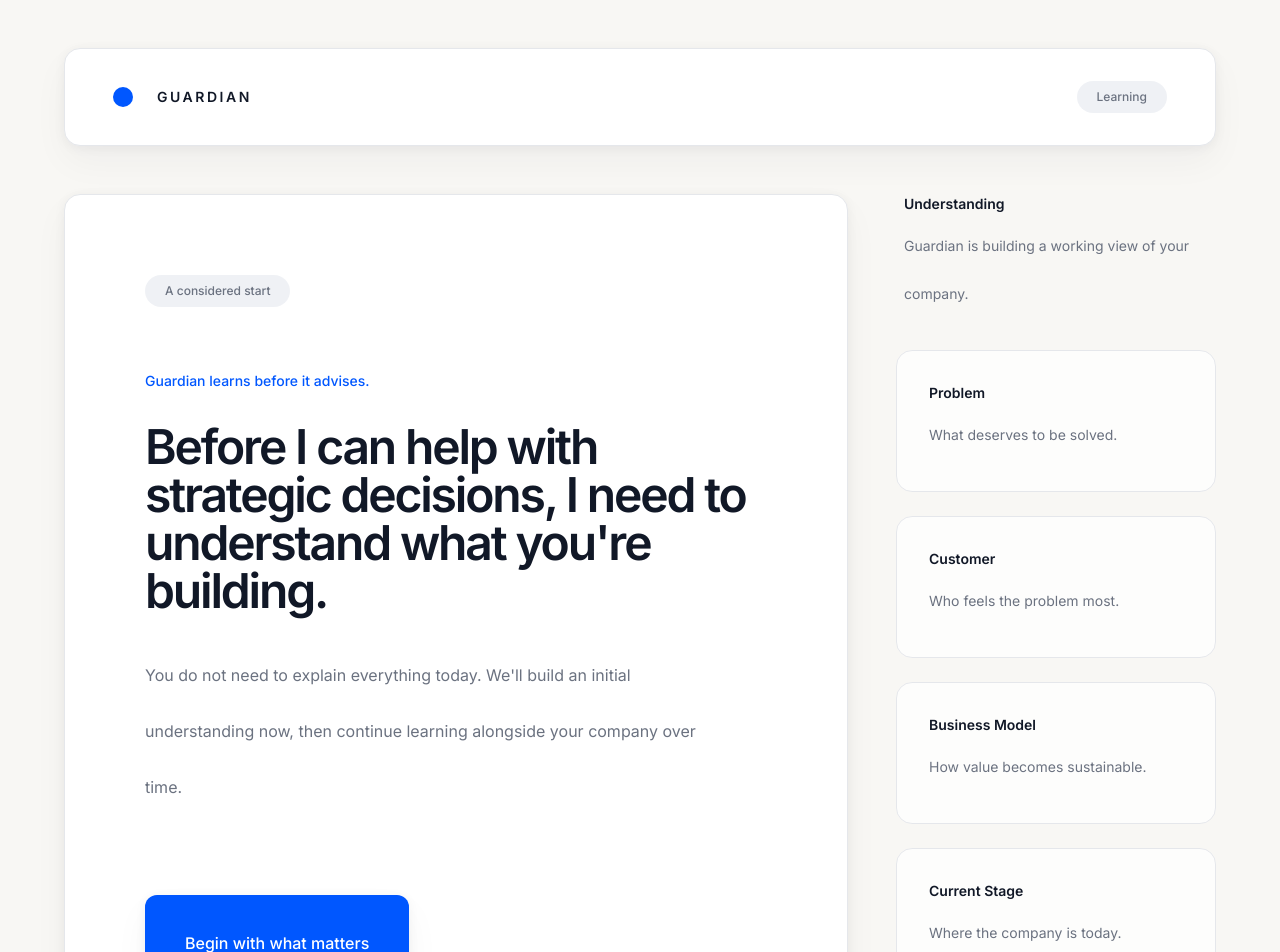
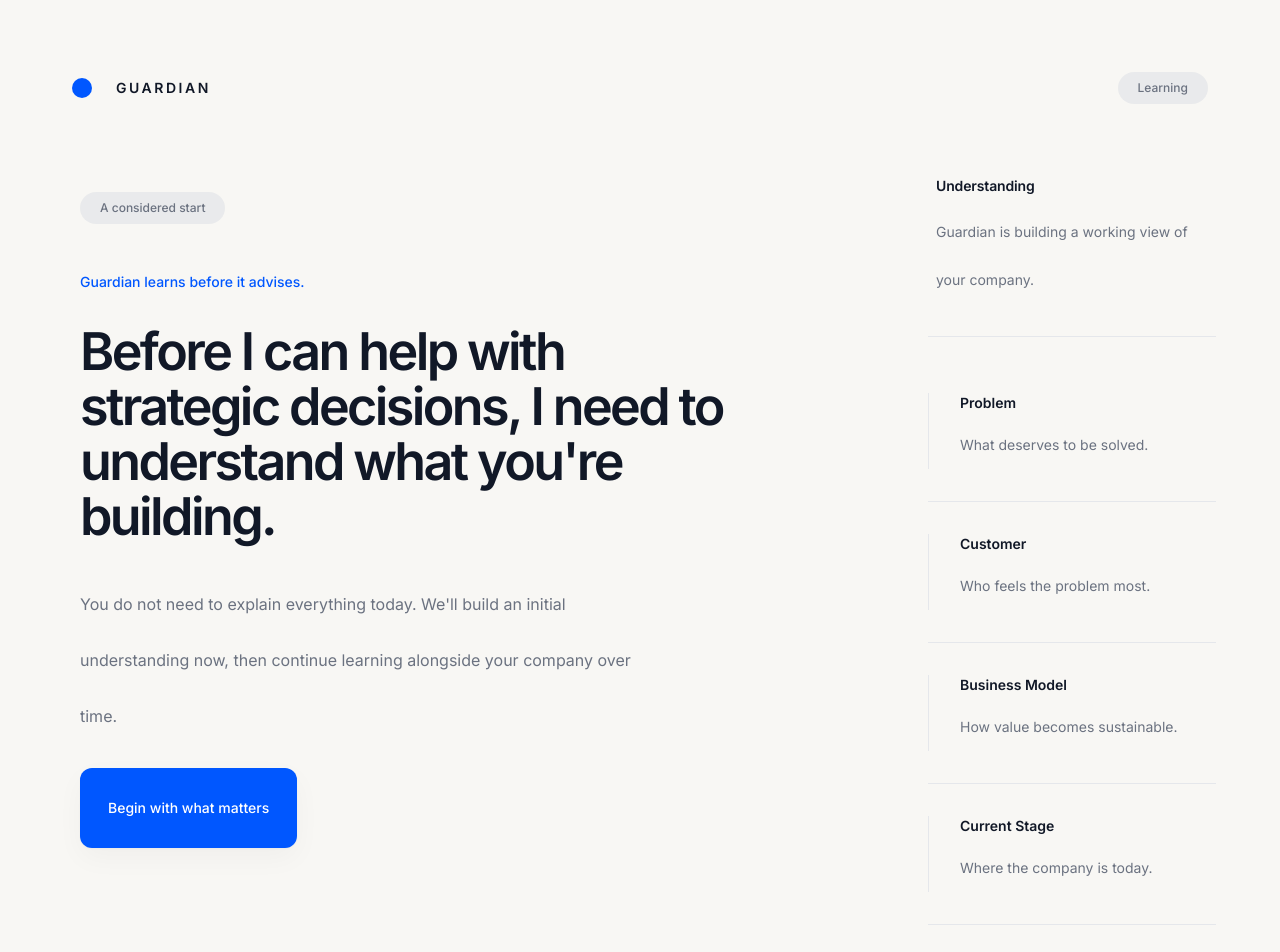
Before and after one commit to Abdurrahman99max/guardian, a Next.js app: page / in a window 1280 px wide. Shown: the top 952 px of the page. Built offline with nearby package versions, Linux system fonts and the light colour scheme.

Commit message:
feat: premium experience polish

```diff
--- a/components/ui/button.tsx
+++ b/components/ui/button.tsx
@@ -9,16 +9,17 @@ const buttonVariants = cva(
   {
     variants: {
       variant: {
-        primary: 'bg-guardian-blue text-surface shadow-card hover:bg-guardian-blue/90',
+        primary:
+          'bg-guardian-blue text-surface shadow-card hover:bg-guardian-blue/90 hover:shadow-floating',
         secondary: 'bg-surface text-text-primary shadow-card hover:bg-foundation',
-        outline: 'border border-border-soft bg-transparent text-text-primary hover:bg-surface',
-        ghost: 'text-text-secondary hover:bg-surface hover:text-text-primary',
+        outline: 'border border-border-soft/70 bg-transparent text-text-primary hover:bg-surface',
+        ghost: 'text-text-secondary hover:bg-surface/80 hover:text-text-primary',
       },
       size: {
         sm: 'h-9 px-3 text-sm',
-        default: 'h-11 px-4 text-sm',
-        lg: 'h-12 px-5 text-base',
-        icon: 'size-11',
+        default: 'h-10 px-3.5 text-sm',
+        lg: 'h-11 px-4 text-base',
+        icon: 'size-10',
       },
     },
     defaultVariants: { variant: 'primary', size: 'default' },
--- a/components/ui/card.tsx
+++ b/components/ui/card.tsx
@@ -5,7 +5,7 @@ import { cn } from '@/lib/utils';
 function Card({ className, ...props }: HTMLAttributes<HTMLDivElement>) {
   return (
     <div
-      className={cn('rounded-card border-border-soft bg-surface shadow-card border', className)}
+      className={cn('rounded-card border-border-soft/60 bg-surface shadow-card border', className)}
       {...props}
     />
   );
--- a/components/ui/textarea.tsx
+++ b/components/ui/textarea.tsx
@@ -6,7 +6,7 @@ function Textarea({ className, ...props }: TextareaHTMLAttributes<HTMLTextAreaEl
   return (
     <textarea
       className={cn(
-        'rounded-control border-border-soft bg-surface text-text-primary placeholder:text-text-secondary duration-fast focus:border-guardian-blue min-h-28 w-full resize-y border px-3 py-2.5 text-sm transition-colors focus:outline-none disabled:cursor-not-allowed disabled:opacity-50',
+        'rounded-writing border-border-soft/60 bg-surface text-text-primary placeholder:text-text-secondary duration-fast focus:border-guardian-blue min-h-28 w-full resize-y border px-4 py-3 text-[15px] leading-7 transition-colors focus:outline-none disabled:cursor-not-allowed disabled:opacity-50',
         className,
       )}
       {...props}
--- a/features/guardian-learns/guardian-learns-experience.tsx
+++ b/features/guardian-learns/guardian-learns-experience.tsx
@@ -106,9 +106,9 @@ function GuardianLearnsExperience() {
   }
 
   return (
-    <main className="bg-foundation min-h-screen px-3 py-3 sm:px-6 sm:py-6">
-      <div className="max-w-content mx-auto flex flex-col gap-6">
-        <header className="rounded-card border-border-soft bg-surface shadow-card flex items-center justify-between border px-5 py-4 sm:px-6">
+    <main className="bg-foundation min-h-screen px-4 py-5 sm:px-6 sm:py-8">
+      <div className="max-w-content mx-auto flex flex-col gap-8">
+        <header className="flex items-center justify-between px-1 py-1">
           <div className="flex items-center gap-3">
             <span aria-hidden className="bg-guardian-blue size-2.5 rounded-full" />
             <span className="text-text-primary text-sm font-semibold tracking-[0.18em] uppercase">
@@ -118,7 +118,7 @@ function GuardianLearnsExperience() {
           <Badge variant="learning">Learning</Badge>
         </header>
 
-        <div className="grid items-start gap-6 lg:grid-cols-[minmax(0,1fr)_20rem]">
+        <div className="grid items-start gap-8 lg:grid-cols-[minmax(0,1fr)_18rem] xl:gap-12">
           <section aria-live="polite" className="min-w-0">
             <AnimatePresence mode="wait">
               {view === 'introduction' && (
@@ -158,14 +158,16 @@ function GuardianLearnsExperience() {
             </AnimatePresence>
           </section>
 
-          <aside className="space-y-4 lg:sticky lg:top-6">
-            <div className="px-1">
-              <p className="text-text-primary text-sm font-semibold">Understanding</p>
-              <p className="text-text-secondary mt-1 text-sm leading-6">
+          <aside className="space-y-3 lg:sticky lg:top-8">
+            <div className="border-border-soft/60 border-b px-1 pb-4">
+              <p className="text-text-primary text-sm font-semibold tracking-[-0.01em]">
+                Understanding
+              </p>
+              <p className="text-text-secondary mt-1.5 text-sm leading-6">
                 Guardian is building a working view of your company.
               </p>
             </div>
-            <div className="space-y-3">
+            <div className="divide-border-soft/60 divide-y">
               {understandingAreas.map((area) => (
                 <UnderstandingCardItem
                   key={area.id}
@@ -219,8 +221,8 @@ function GuardianLearnsExperience() {
 function Introduction({ onBegin }: { onBegin: () => void }) {
   return (
     <motion.div initial="hidden" animate="visible" exit="exit" variants={cardReveal}>
-      <Card>
-        <CardHeader className="gap-8 p-6 sm:p-10">
+      <Card className="border-0 bg-transparent shadow-none">
+        <CardHeader className="gap-6 p-1 sm:p-2">
           <Badge variant="learning" className="w-fit">
             A considered start
           </Badge>
@@ -228,7 +230,7 @@ function Introduction({ onBegin }: { onBegin: () => void }) {
             <p className="text-guardian-blue text-sm font-medium">
               Guardian learns before it advises.
             </p>
-            <CardTitle className="text-4xl tracking-[-0.045em] sm:text-5xl">
+            <CardTitle className="text-4xl leading-[1.06] tracking-[-0.05em] sm:text-[3.25rem]">
               Before I can help with strategic decisions, I need to understand what you&apos;re
               building.
             </CardTitle>
@@ -238,10 +240,8 @@ function Introduction({ onBegin }: { onBegin: () => void }) {
             </p>
           </div>
         </CardHeader>
-        <CardContent className="px-6 pb-6 sm:px-10 sm:pb-10">
-          <Button size="lg" onClick={onBegin}>
-            Begin with what matters
-          </Button>
+        <CardContent className="px-1 pt-1 pb-1 sm:px-2">
+          <Button onClick={onBegin}>Begin with what matters</Button>
         </CardContent>
       </Card>
     </motion.div>
@@ -265,11 +265,11 @@ function PromptCard({
 }) {
   return (
     <motion.div initial="hidden" animate="visible" exit="exit" variants={cardReveal}>
-      <Card>
-        <CardHeader className="gap-5 p-6 sm:p-10">
+      <Card className="overflow-hidden">
+        <CardHeader className="gap-4 px-6 py-6 sm:px-8 sm:py-8">
           <Badge className="w-fit">Building understanding: {areaLabel}</Badge>
           <div className="space-y-3">
-            <CardTitle className="max-w-2xl text-3xl tracking-[-0.035em] sm:text-4xl">
+            <CardTitle className="max-w-2xl text-3xl leading-[1.12] tracking-[-0.04em] sm:text-[2.5rem]">
               {prompt.prompt}
             </CardTitle>
             <p className="text-text-secondary max-w-xl text-base leading-7">
@@ -277,16 +277,25 @@ function PromptCard({
             </p>
           </div>
         </CardHeader>
-        <CardContent className="space-y-5 px-6 pb-6 sm:px-10 sm:pb-10">
+        <CardContent className="bg-foundation/45 border-border-soft/45 space-y-4 border-t px-6 py-5 sm:px-8 sm:py-6">
+          <div className="rounded-writing border-border-soft/55 bg-surface focus-within:border-guardian-blue/50 focus-within:shadow-card duration-standard border transition-[border-color,box-shadow]">
+            <div className="flex items-center justify-between px-4 pt-3">
+              <span className="text-text-secondary text-xs font-medium tracking-[0.08em] uppercase">
+                Your perspective
+              </span>
+              <span className="text-learning text-xs">A working thought is enough.</span>
+            </div>
             <Textarea
+              className="min-h-36 border-0 bg-transparent px-4 pt-2 pb-4 shadow-none focus:border-0"
               value={response}
               onChange={(event) => onResponseChange(event.target.value)}
               placeholder="Share what feels most important."
               autoFocus
             />
+          </div>
           <div className="flex items-center justify-between gap-4">
-            <p className="text-text-secondary text-sm">
-              Guardian will reflect this back as its current understanding.
+            <p className="text-text-secondary text-xs leading-5">
+              Guardian will reflect this as a current interpretation.
             </p>
             <Button onClick={onSubmit}>
               {editing ? 'Update understanding' : 'Share with Guardian'}
@@ -309,8 +318,8 @@ function Reflection({
 }) {
   return (
     <motion.div initial="hidden" animate="visible" exit="exit" variants={cardReveal}>
-      <Card>
-        <CardHeader className="gap-6 p-6 sm:p-10">
+      <Card className="border-0 bg-transparent shadow-none">
+        <CardHeader className="gap-5 p-1 sm:p-2">
           <motion.div
             className="bg-guardian-blue/10 text-guardian-blue flex size-11 items-center justify-center rounded-full"
             variants={fadeUp}
@@ -319,7 +328,7 @@ function Reflection({
           </motion.div>
           <div className="space-y-3">
             <p className="text-guardian-blue text-sm font-medium">Understanding updated</p>
-            <CardTitle className="max-w-xl text-3xl tracking-[-0.035em] sm:text-4xl">
+            <CardTitle className="max-w-xl text-3xl leading-[1.12] tracking-[-0.04em] sm:text-[2.5rem]">
               {message}
             </CardTitle>
             <p className="text-text-secondary max-w-xl text-base leading-7">
@@ -328,7 +337,7 @@ function Reflection({
             </p>
           </div>
         </CardHeader>
-        <CardContent className="px-6 pb-6 sm:px-10 sm:pb-10">
+        <CardContent className="px-1 pt-2 pb-1 sm:px-2">
           <Button onClick={onContinue}>
             {final ? 'Review my understanding' : 'Continue learning'}
           </Button>
@@ -350,9 +359,9 @@ function Summary({
   return (
     <motion.div initial="hidden" animate="visible" exit="exit" variants={cardReveal}>
       <Card>
-        <CardHeader className="gap-4 p-6 sm:p-10">
+        <CardHeader className="gap-4 px-6 py-6 sm:px-8 sm:py-8">
           <p className="text-guardian-blue text-sm font-medium">My Current Understanding</p>
-          <CardTitle className="text-4xl tracking-[-0.045em] sm:text-5xl">
+          <CardTitle className="text-4xl leading-[1.06] tracking-[-0.05em] sm:text-[3.25rem]">
             Here is the working picture I&apos;ve built so far.
           </CardTitle>
           <p className="text-text-secondary max-w-2xl text-base leading-7">
@@ -360,11 +369,11 @@ function Summary({
             confident in some areas than others.
           </p>
         </CardHeader>
-        <CardContent className="space-y-4 px-6 pb-6 sm:px-10 sm:pb-10">
+        <CardContent className="space-y-3 px-6 pb-6 sm:px-8 sm:pb-8">
           {understandingAreas.map((area) => (
             <div
               key={area.id}
-              className="rounded-control border-border-soft bg-foundation border p-4"
+              className="rounded-control border-border-soft/55 bg-foundation/55 border px-4 py-3.5"
             >
               <div className="flex items-center justify-between gap-4">
                 <p className="text-text-primary font-medium">{area.label}</p>
@@ -376,7 +385,7 @@ function Summary({
               </p>
             </div>
           ))}
-          <div className="border-border-soft mt-8 border-t pt-6">
+          <div className="border-border-soft/60 mt-6 border-t pt-5">
             <p className="text-text-primary text-lg font-semibold">
               Does this reflect your company accurately?
             </p>
@@ -398,14 +407,14 @@ function Summary({
 function Transition() {
   return (
     <motion.div initial="hidden" animate="visible" variants={cardReveal}>
-      <Card>
-        <CardHeader className="gap-6 p-6 sm:p-10">
+      <Card className="border-0 bg-transparent shadow-none">
+        <CardHeader className="gap-5 p-1 sm:p-2">
           <div className="bg-success/10 text-success flex size-11 items-center justify-center rounded-full">
             <Check size={20} />
           </div>
           <div className="space-y-3">
             <p className="text-guardian-blue text-sm font-medium">Initial understanding created</p>
-            <CardTitle className="max-w-xl text-4xl tracking-[-0.045em] sm:text-5xl">
+            <CardTitle className="max-w-xl text-4xl leading-[1.06] tracking-[-0.05em] sm:text-[3.25rem]">
               We&apos;ve built an initial understanding together.
             </CardTitle>
             <p className="text-text-secondary max-w-xl text-base leading-7">
@@ -413,7 +422,7 @@ function Transition() {
             </p>
           </div>
         </CardHeader>
-        <CardContent className="px-6 pb-6 sm:px-10 sm:pb-10">
+        <CardContent className="px-1 pt-2 pb-1 sm:px-2">
           <Button disabled>Create account to continue</Button>
           <p className="text-text-secondary mt-3 text-sm">
             Account creation will be available in a future mission.
@@ -446,13 +455,13 @@ function UnderstandingCardItem({
       animate={latest ? { y: [0, -2, 0] } : undefined}
       transition={{ duration: 0.32 }}
     >
-      <Card
+      <div
         className={cn(
-          'duration-standard transition-colors',
-          card ? 'border-guardian-blue/20' : 'bg-surface/70 shadow-none',
+          'group duration-standard relative py-4 pl-4 transition-colors',
+          card ? 'before:bg-guardian-blue/75' : 'before:bg-border-soft',
+          'before:absolute before:inset-y-4 before:left-0 before:w-px',
         )}
       >
-        <CardContent className="p-4">
         <div className="flex items-start justify-between gap-3">
           <div>
             <p className="text-text-primary text-sm font-semibold">{area.label}</p>
@@ -466,9 +475,10 @@ function UnderstandingCardItem({
                 <Button
                   variant="ghost"
                   size="icon"
+                  className="-mt-2 -mr-2 opacity-70 transition-opacity group-hover:opacity-100"
                   aria-label={`Manage ${area.label} understanding`}
                 >
-                    <MoreHorizontal size={18} />
+                  <MoreHorizontal size={17} />
                 </Button>
               </DropdownMenuTrigger>
               <DropdownMenuContent align="end">
@@ -489,18 +499,17 @@ function UnderstandingCardItem({
           )}
         </div>
         {card && (
-            <div className="mt-3 flex items-center justify-between gap-3">
+          <div className="mt-2.5 flex items-center justify-between gap-3">
             <ConfidenceBadge confidence={area.confidence} />
             <span className="text-text-secondary text-xs">Understanding updated</span>
           </div>
         )}
         {card && card.context.length > 0 && (
-            <p className="border-border-soft text-text-secondary mt-3 border-t pt-3 text-xs leading-5">
+          <p className="border-border-soft/60 text-text-secondary mt-3 border-t pt-3 text-xs leading-5">
             Context: {card.context.join(' · ')}
           </p>
         )}
-        </CardContent>
-      </Card>
+      </div>
     </motion.div>
   );
 }
--- a/features/guardian-learns/model.ts
+++ b/features/guardian-learns/model.ts
@@ -86,7 +86,7 @@ export const learningPrompts: LearningPrompt[] = [
   {
     id: 'current-stage',
     areaId: 'current-stage',
-    prompt: 'What is most true about the company’s current stage?',
+    prompt: "What is most true about the company's current stage?",
     supportingText: 'For example: validating demand, building, selling, or finding repeatability.',
     reflection: 'That gives me better context for the decisions that are likely to matter next.',
     synthesize: (response) => `The company is currently ${response}.`,
--- a/styles/tokens.css
+++ b/styles/tokens.css
@@ -12,11 +12,12 @@
 
   --radius-card: 1rem;
   --radius-control: 0.75rem;
+  --radius-writing: 0.875rem;
   --radius-menu: 1rem;
   --radius-dialog: 1.25rem;
 
-  --shadow-card: 0 2px 12px rgb(17 24 39 / 0.05), 0 16px 36px rgb(17 24 39 / 0.04);
-  --shadow-floating: 0 10px 30px rgb(17 24 39 / 0.1), 0 2px 8px rgb(17 24 39 / 0.05);
+  --shadow-card: 0 1px 2px rgb(17 24 39 / 0.03), 0 10px 28px rgb(17 24 39 / 0.035);
+  --shadow-floating: 0 12px 32px rgb(17 24 39 / 0.08), 0 2px 8px rgb(17 24 39 / 0.04);
 
   --duration-fast: 150ms;
   --duration-standard: 220ms;
@@ -46,6 +47,7 @@
   --spacing: 0.5rem;
   --radius-card: var(--radius-card);
   --radius-control: var(--radius-control);
+  --radius-writing: var(--radius-writing);
   --radius-menu: var(--radius-menu);
   --radius-dialog: var(--radius-dialog);
   --shadow-card: var(--shadow-card);
```
Lines whose indentation alone changed are shown as unchanged.
